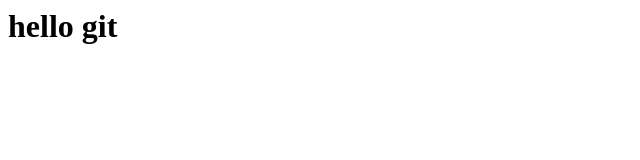
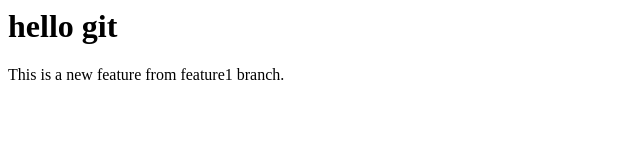
Before and after one commit to sahithya-j/fullstack-lab, a plain HTML site: page index.html in a window 1280 px wide. Shown: the whole page, without its empty margins (0-640 px from the left). Drawn offline with Linux system fonts and the light colour scheme.

Commit message:
Add new feature section to index.html on feature1

```diff
--- a/index.html
+++ b/index.html
@@ -1 +1,2 @@
 <h1>hello git </h1>
+<p>This is a new feature from feature1 branch.</p>
```
